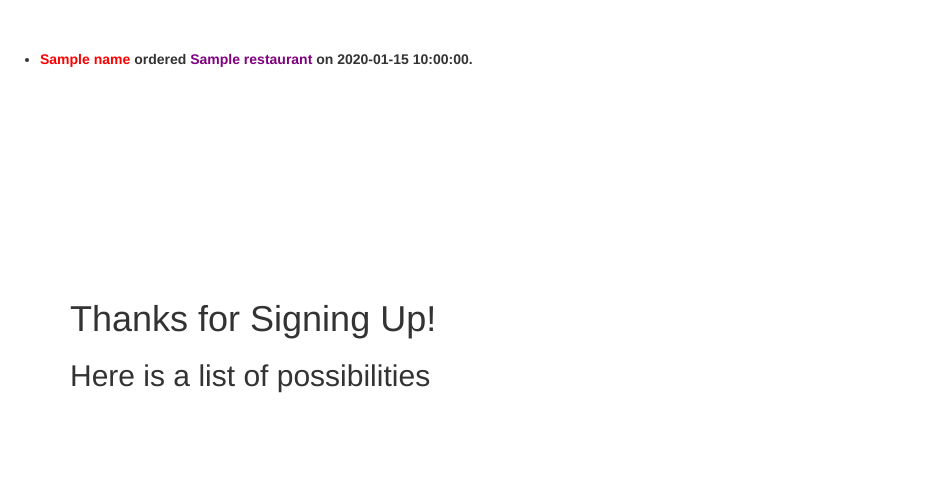
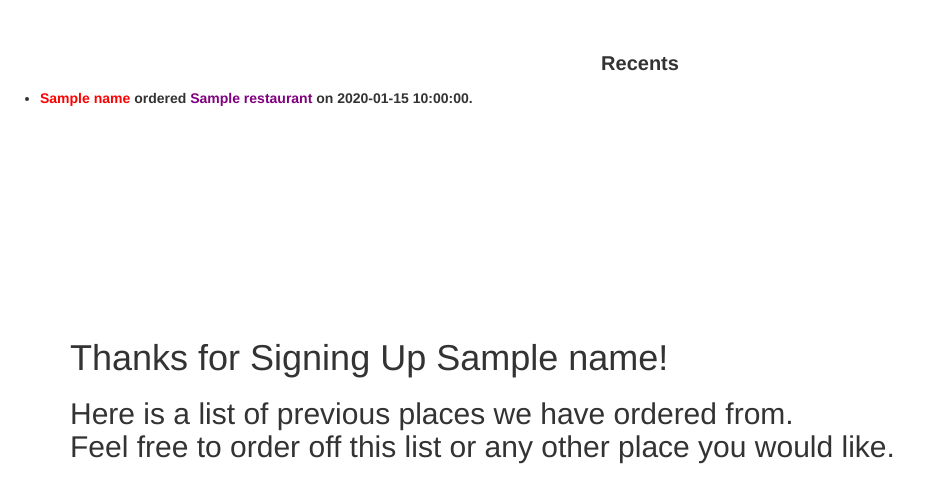
Before and after one commit to zakiali/labfriday, a Python web app: template app/templates/success.html in a window 1280 px wide. Shown: the part 51-554 px from the top of the page, without its empty margins (0-931 px from the left). Run offline with Jinja, Linux system fonts and the light colour scheme; the template is opened without the code that fills it: most values are stand-ins (such as "Sample title", 1, 10 or a date in 2020); some libraries are stand-ins or nearby versions.

Commit message:
update templates

```diff
--- a/app/templates/base.html
+++ b/app/templates/base.html
@@ -50,9 +50,10 @@
         {% endwith %}
 
         <div class="sidebar">
+            <p style="text-align:center; font-size: 20px"><b>Recents</b></span>
             <ul class="sidebar-list">
             {% for  name in recents %}
-                <li padding: ><p><b><span style="color:red">{{ name.name }}</span> ordered <span style="color:purple">{{ name.restaurant }}</span> on {{ name.date }}.</b></p></li>
+                <li><p><b><span style="color:red">{{ name.name }}</span> ordered <span style="color:purple">{{ name.restaurant }}</span> on {{ name.date }}.</b></p></li>
             {% endfor %}
             </ul>
         </div>
--- a/app/templates/login.html
+++ b/app/templates/login.html
@@ -4,14 +4,13 @@
         <script>
             $(function() {
             $( "#datepicker" ).datepicker({
-            dateFormat: 'dd MM yy',
+            dateFormat: 'mm/dd/yy',
             beforeShowDay: unavailable
             })
         });
         </script>
         <script>
             var unavailableDates =  {{ takendates|tojson }};
-            window.alert(unavailableDates);
         </script>
         <script>
             function unavailable(date) {
--- a/app/templates/success.html
+++ b/app/templates/success.html
@@ -2,6 +2,7 @@
 
 {% block content %}
     <div class="container" style="padding-top:200px">
-    <h1> Thanks for Signing Up!</h1>
-    <h2> Here is a list of possibilities</h2>
+    <h1> Thanks for Signing Up {{ name }}!</h1>
+    <h2> Here is a list of previous places we have ordered from.<br>
+         Feel free to order off this list or any other place you would like.</h2>
 {% endblock %}
```
